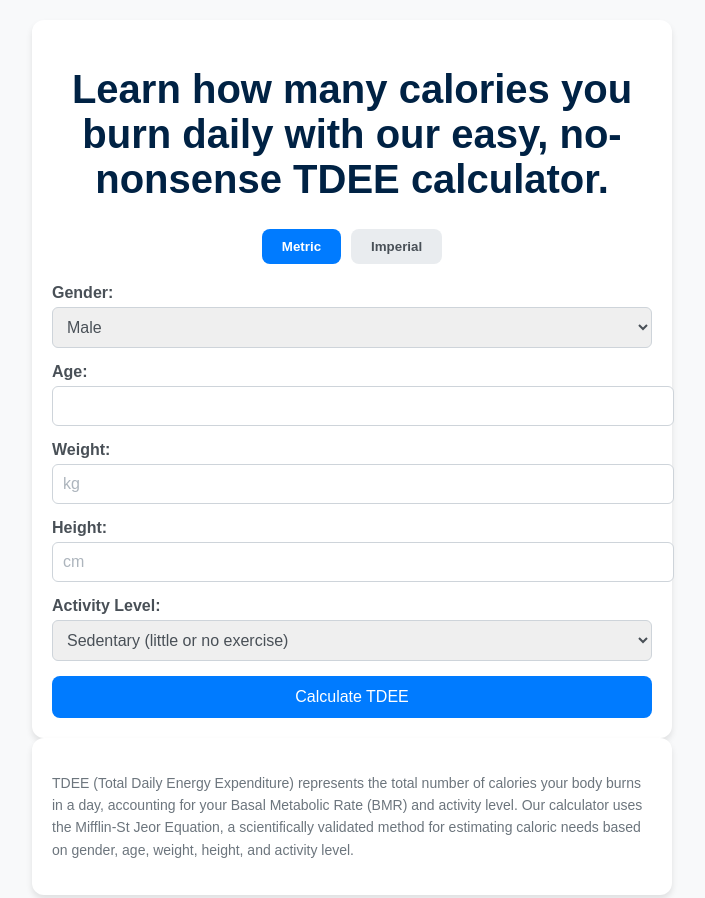
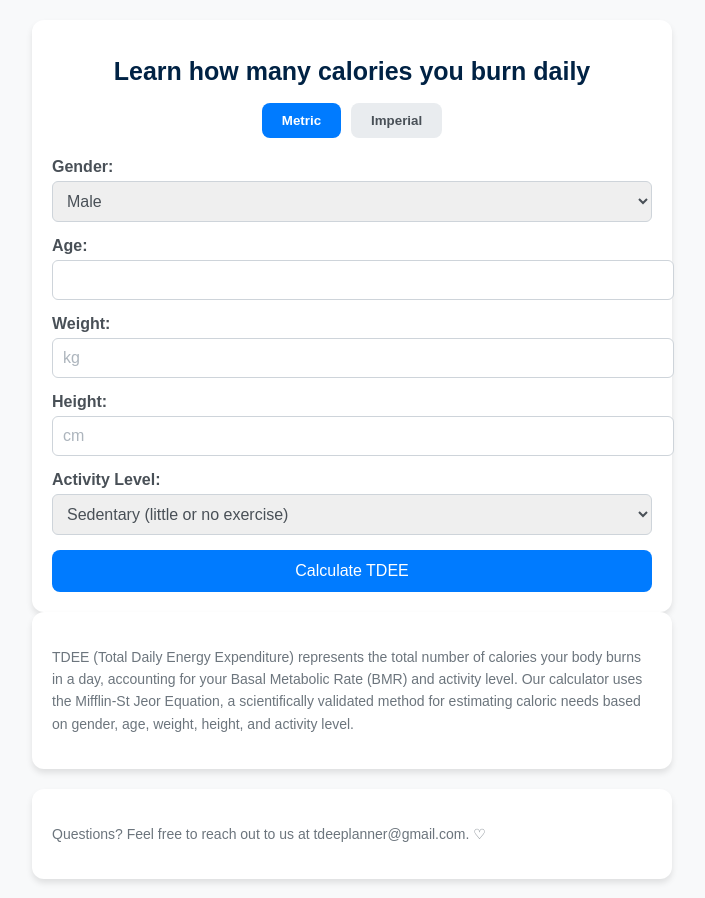
Before and after one commit to tdee400/supersimple-website, a plain HTML site: page index.html in a window 1280 px wide. Shown: the top 898 px of the page, without its empty margins (288-993 px from the left). Drawn offline with Linux system fonts and the light colour scheme.

Commit message:
Update index.html

```diff
--- a/index.html
+++ b/index.html
@@ -25,7 +25,7 @@
         h1 {
             text-align: center;
             color: #002244;
-            font-size: 40px;
+            font-size: 25px;
         }
 
       .headline {
@@ -120,7 +120,7 @@
 </head>
 <body>
     <div class="container">
-        <h1>Learn how many calories you burn daily with our easy, no-nonsense TDEE calculator.</h1>
+        <h1>Learn how many calories you burn daily</h1>
 
         <div class="tabs">
             <button class="tab active" onclick="switchTab('metric')">Metric</button>
```
